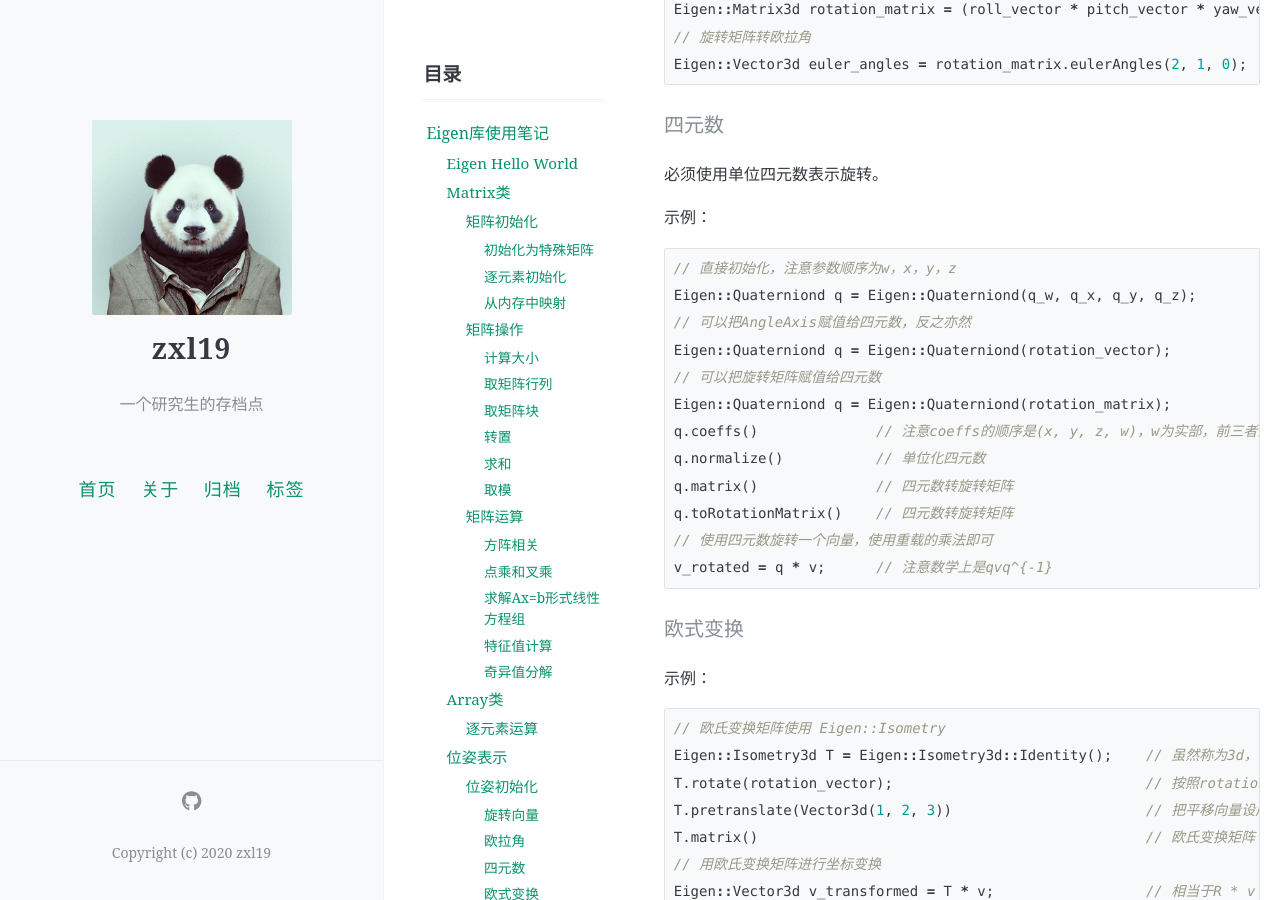
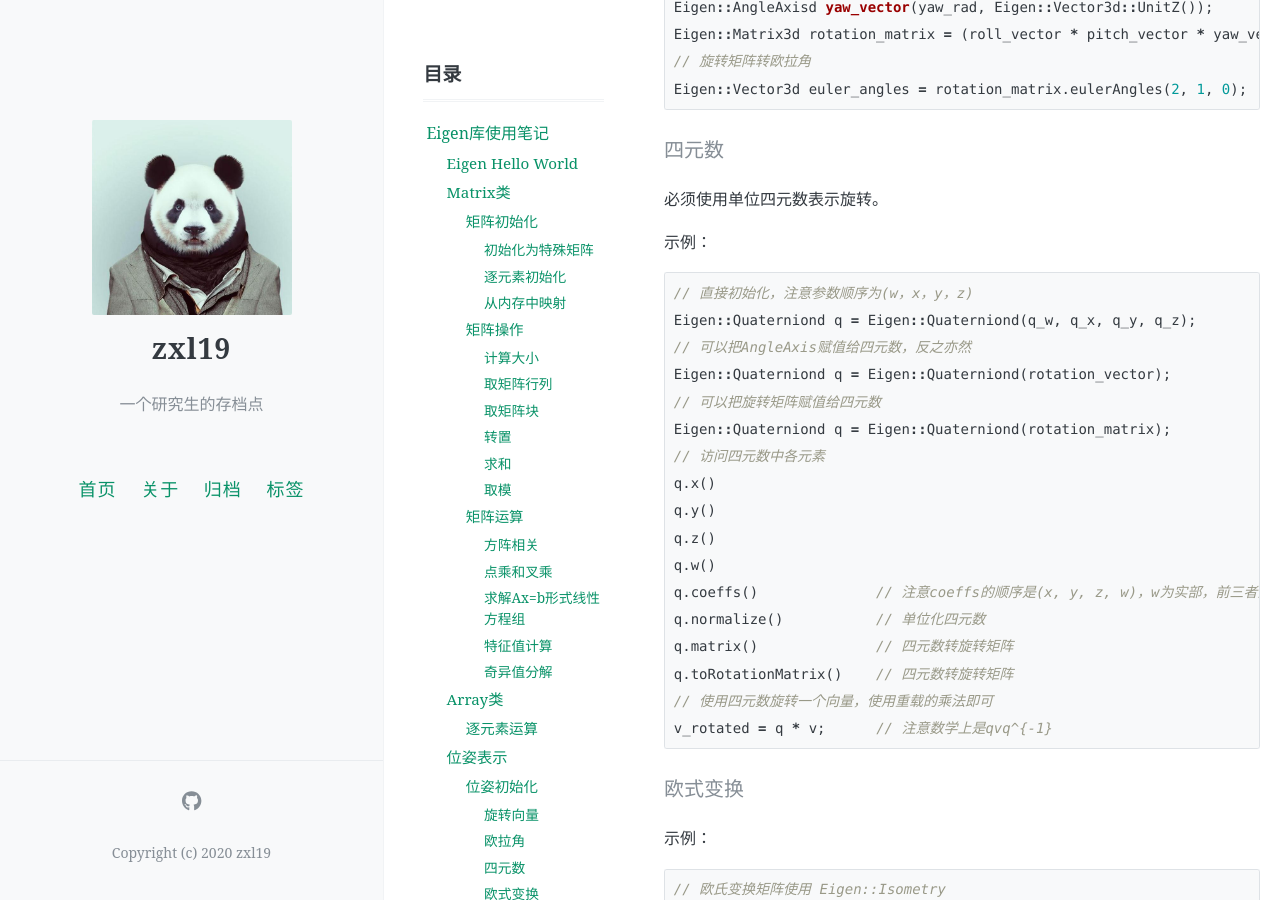
Before and after one commit to zxl19/zxl19.github.io, a Jekyll site: the page built from _posts/2021-08-23-eigen-note.md, in a window 1280 px wide and 900 px high, scrolled down 8079 px. Built offline with Jekyll 4.4.1, drawn with Linux system fonts in a browser that asks for light colours; comment, search, counter and statistics services are not loaded; some of the changed text lies outside the part shown.

Commit message:
Update 2021-08-23-eigen-note.md

````diff
--- a/_posts/2021-08-23-eigen-note.md
+++ b/_posts/2021-08-23-eigen-note.md
@@ -357,13 +357,18 @@ Eigen::Vector3d euler_angles = rotation_matrix.eulerAngles(2, 1, 0);    // ZYX
 示例：
 
 ```cpp
-// 直接初始化，注意参数顺序为w，x，y，z
+// 直接初始化，注意参数顺序为(w，x，y，z)
 Eigen::Quaterniond q = Eigen::Quaterniond(q_w, q_x, q_y, q_z);
 // 可以把AngleAxis赋值给四元数，反之亦然
 Eigen::Quaterniond q = Eigen::Quaterniond(rotation_vector);
 // 可以把旋转矩阵赋值给四元数
 Eigen::Quaterniond q = Eigen::Quaterniond(rotation_matrix);
-q.coeffs()              // 注意coeffs的顺序是(x, y, z, w)，w为实部，前三者为虚部
+// 访问四元数中各元素
+q.x()
+q.y()
+q.z()
+q.w()
+q.coeffs()              // 注意coeffs的顺序是(x, y, z, w)，w为实部，前三者为虚部，这也是Eigen中四元数的存储顺序
 q.normalize()           // 单位化四元数
 q.matrix()              // 四元数转旋转矩阵
 q.toRotationMatrix()    // 四元数转旋转矩阵
````
Also changed, not shown: other parts of _posts/2021-08-23-eigen-note.md (+1 -1 lines).
